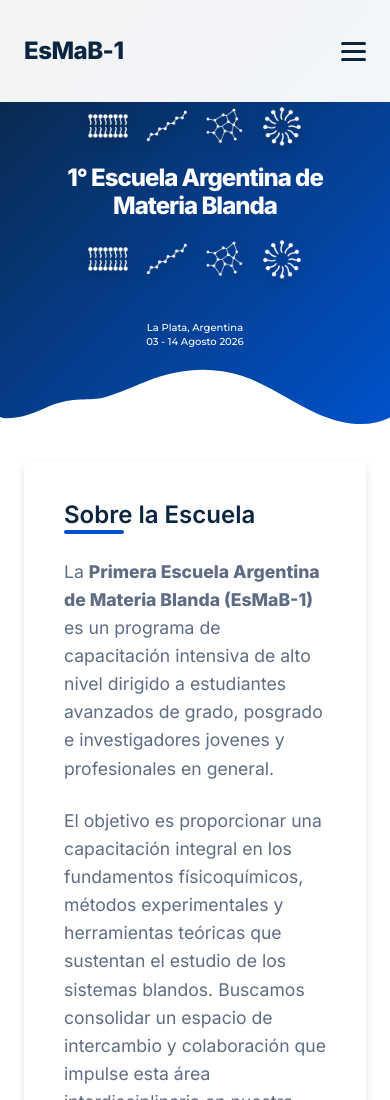
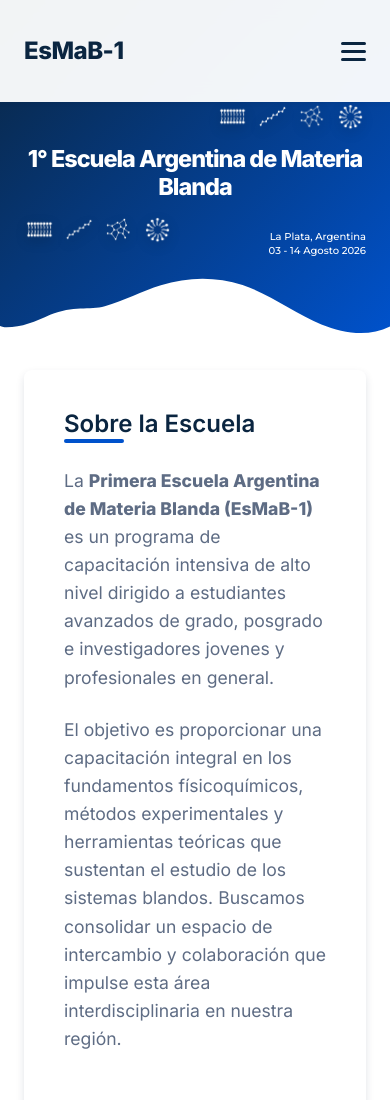
Before and after one commit to esmab-1/esmab-1.github.io, a plain HTML site: page index.html in a window 390 px wide. Shown: the top 1100 px of the page. Drawn offline with Linux system fonts and the light colour scheme.

Commit message:
Update style.css

```diff
--- a/style.css
+++ b/style.css
@@ -37,6 +37,8 @@ body {
     color: var(--text-dark);
     line-height: 1.6;
     font-size: 16px;
+    overflow-x: hidden;
+    width: 100%;
 }
 
 h1, h2, h3, h4 {
@@ -288,7 +290,7 @@ a:hover {
 }
 
 .hero-icon {
-    height: clamp(50px, 12vw, 160px);
+    height: clamp(25px, 8vw, 160px);
     width: auto;
     object-fit: contain;
     filter: drop-shadow(0 4px 6px rgba(0,0,0,0.3));
@@ -296,7 +298,7 @@ a:hover {
 
 .hero-section h1.hero-title {
     color: var(--text-light);
-    font-size: clamp(24px, 5vw, 3.5rem);
+    font-size: clamp(18px, 6vw, 3.5rem);
     font-weight: 800;
     margin: 0;
     letter-spacing: -1px;
@@ -668,15 +670,7 @@ section {
 
     /* Agregados para corregir layout en móviles */
     .hero-bottom-row {
-        flex-direction: column;
-        gap: 1.5rem;
-        align-items: center;
-    }
-    .hero-date-location {
-        text-align: center;
-    }
-    .hero-icons-top, .hero-icons-bottom {
-        justify-content: center;
+        align-items: flex-end; /* Para que la fecha quede alineada abajo si los iconos son más altos */
     }
     .footer-content {
         flex-direction: column;
```
